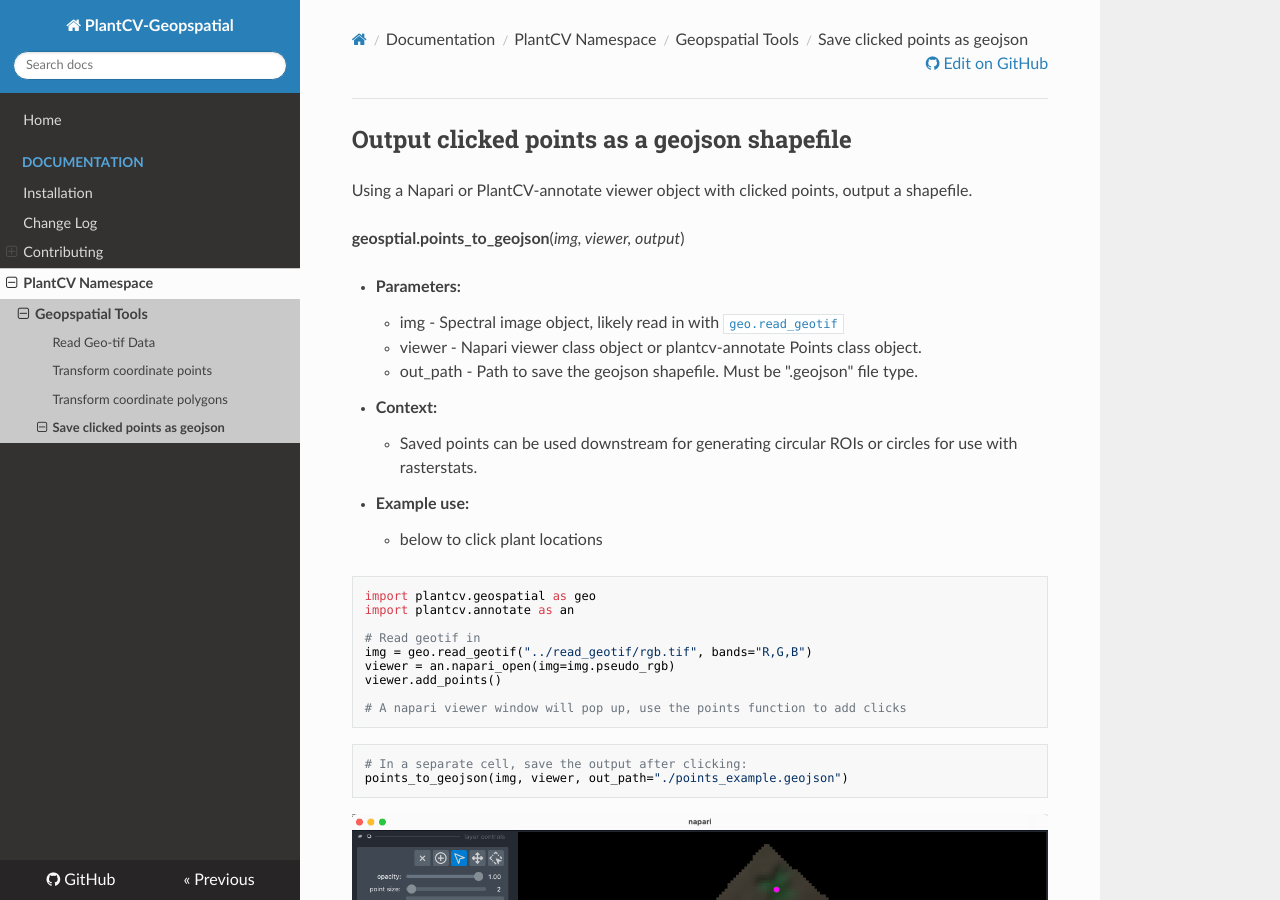
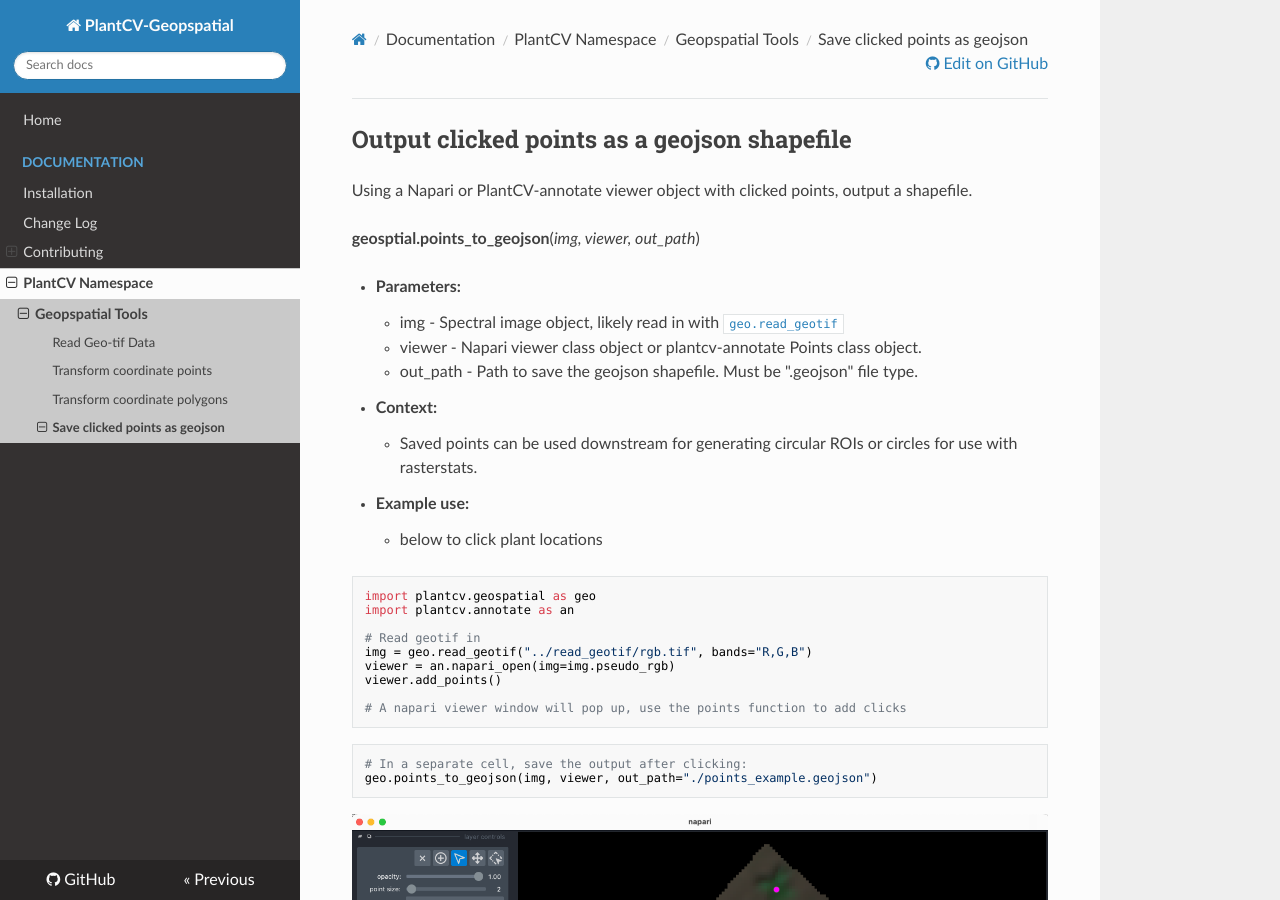
Before and after one commit to danforthcenter/plantcv-geospatial, an MkDocs documentation site: the page built from docs/points_to_geojson.md, in a window 1280 px wide and 900 px high. Built offline with MkDocs 1.6.1, drawn with Linux system fonts in a browser that asks for light colours; nearby versions of some CDN libraries.

Commit message:
docs fixes to param name and package syntax

````diff
--- a/docs/points_to_geojson.md
+++ b/docs/points_to_geojson.md
@@ -2,7 +2,7 @@
 
 Using a Napari or PlantCV-annotate viewer object with clicked points, output a shapefile.
 
-**geosptial.points_to_geojson**(*img, viewer, output*)
+**geosptial.points_to_geojson**(*img, viewer, out_path*)
 
 - **Parameters:**
     - img - Spectral image object, likely read in with [`geo.read_geotif`](read_geotif.md)
@@ -28,7 +28,7 @@
 ```
 ```python
 # In a separate cell, save the output after clicking:
-points_to_geojson(img, viewer, out_path="./points_example.geojson")
+geo.points_to_geojson(img, viewer, out_path="./points_example.geojson")
 ```
 
 ![Screenshot](documentation_images/napari_clicks.png)
````
